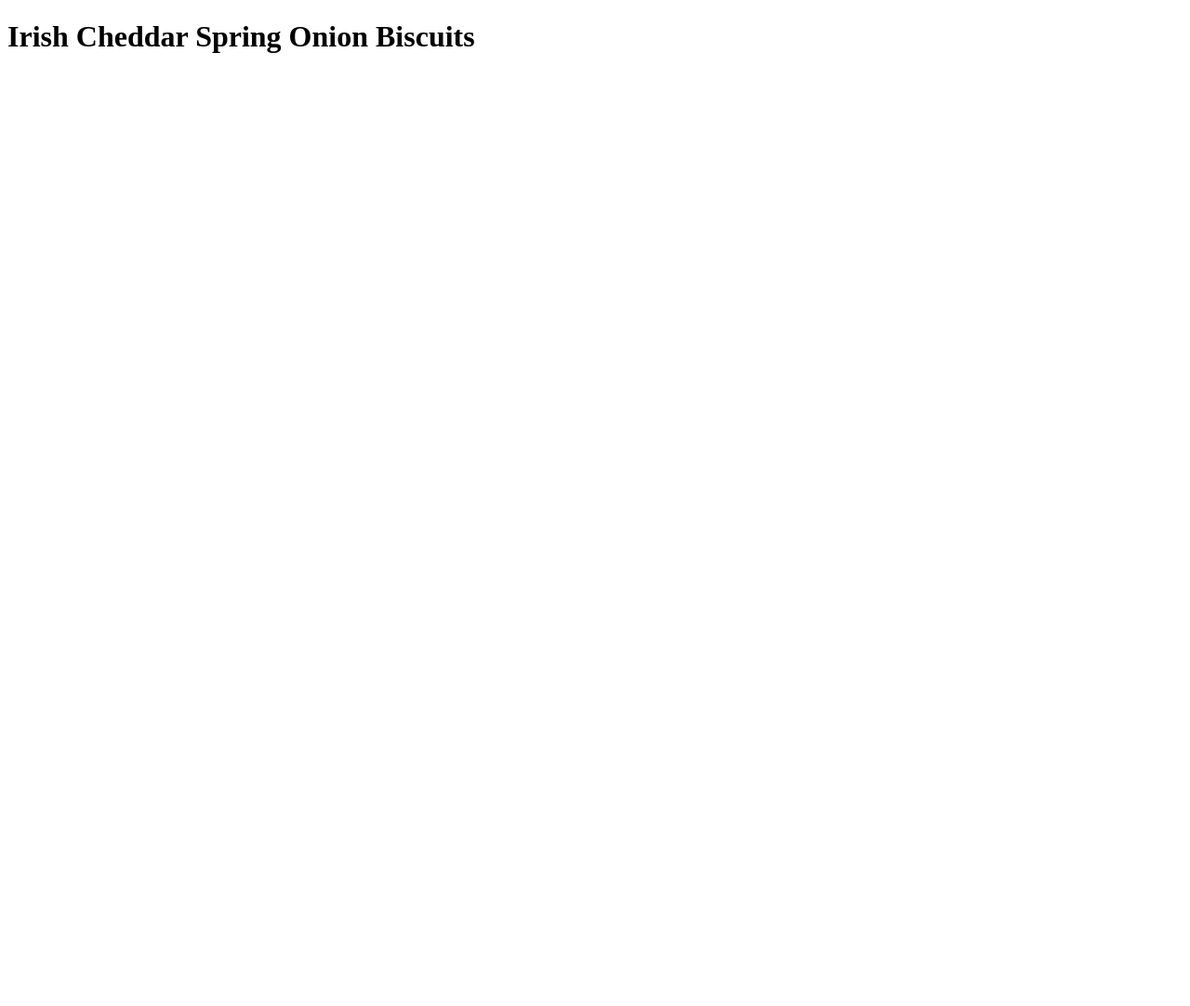
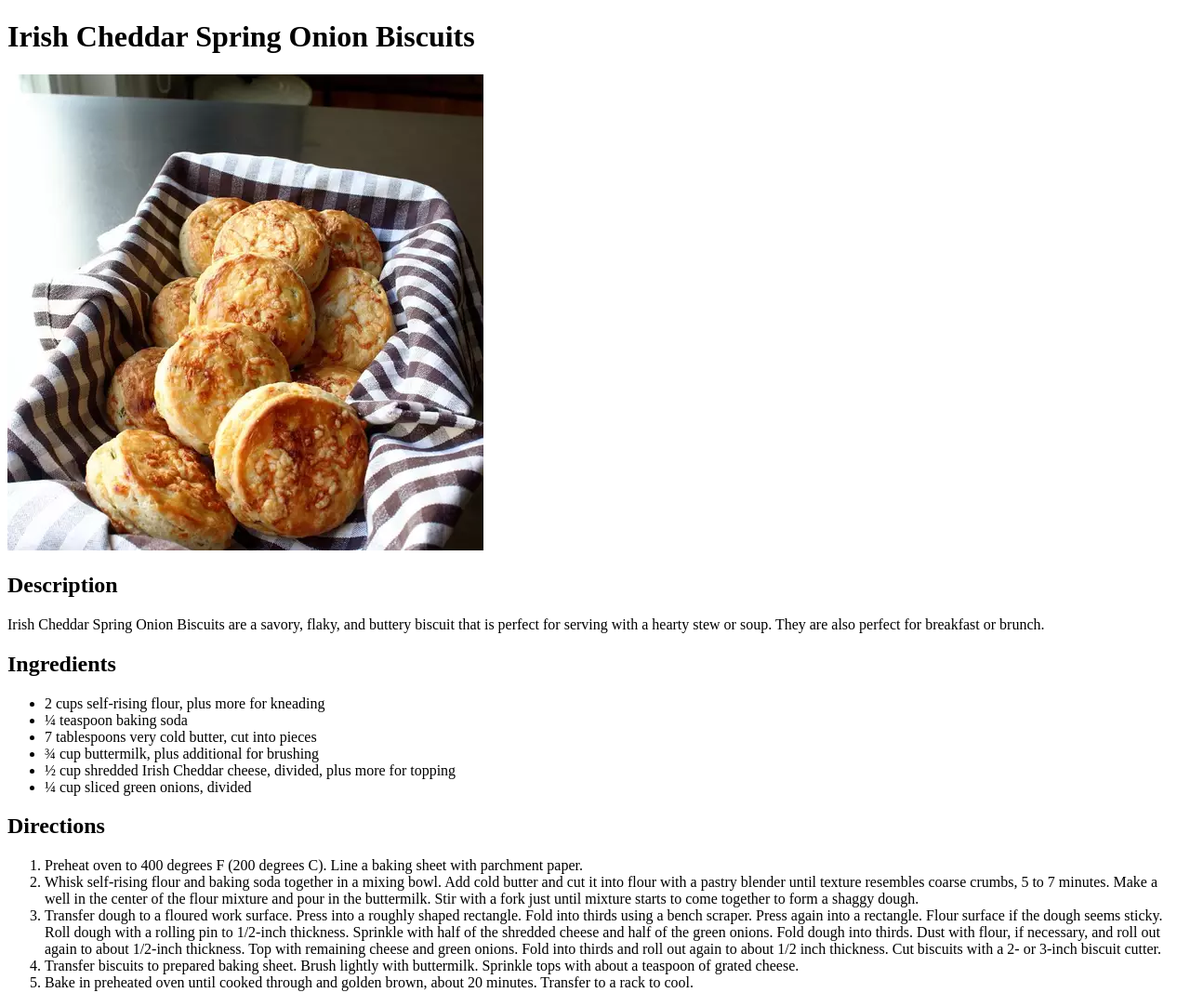
Before and after one commit to Ewest80/odin-recipes, a plain HTML site: page recipes/onion-biscuits.html in a window 1280 px wide. Shown: the whole page at 93% size. Before the commit the page ends 800 px from the top, so only its background shows below. Drawn offline with Linux system fonts and the light colour scheme.

Commit message:
Update the Onion Biscuits recipe

```diff
--- a/recipes/onion-biscuits.html
+++ b/recipes/onion-biscuits.html
@@ -6,5 +6,43 @@
   </head>
   <body>
     <h1>Irish Cheddar Spring Onion Biscuits</h1>
+    <img src="../img/onion-biscuits.webp" alt="Image of Irish Cheddar Spring Onion Biscuits">
+
+    <h2>Description</h2>
+    <p>Irish Cheddar Spring Onion Biscuits are a savory, flaky, and buttery biscuit that is perfect for serving with a
+      hearty stew or soup. They are also perfect for breakfast or brunch.</p>
+
+    <h2>Ingredients</h2>
+    <ul>
+      <li>2 cups self-rising flour, plus more for kneading</li>
+      <li>¼ teaspoon baking soda</li>
+      <li>7 tablespoons very cold butter, cut into pieces</li>
+      <li>¾ cup buttermilk, plus additional for brushing</li>
+      <li>½ cup shredded Irish Cheddar cheese, divided, plus more for topping</li>
+      <li>¼ cup sliced green onions, divided</li>
+    </ul>
+
+    <h2>Directions</h2>
+    <ol>
+      <li>Preheat oven to 400 degrees F (200 degrees C). Line a baking sheet with parchment paper.</li>
+      <li>Whisk self-rising flour and baking soda together in a mixing bowl. Add cold butter and cut it into flour with
+        a pastry blender until texture resembles coarse crumbs, 5 to 7 minutes. Make a well in the center of the flour
+        mixture and pour in the buttermilk. Stir with a fork just until mixture starts to come together to form a shaggy
+        dough.
+      </li>
+      <li>Transfer dough to a floured work surface. Press into a roughly shaped rectangle. Fold into thirds using a
+        bench scraper. Press again into a rectangle. Flour surface if the dough seems sticky. Roll dough with a rolling
+        pin to 1/2-inch thickness. Sprinkle with half of the shredded cheese and half of the green onions. Fold dough
+        into thirds. Dust with flour, if necessary, and roll out again to about 1/2-inch thickness. Top with remaining
+        cheese and green onions. Fold into thirds and roll out again to about 1/2 inch thickness. Cut biscuits with a 2-
+        or 3-inch biscuit cutter.
+      </li>
+      <li>Transfer biscuits to prepared baking sheet. Brush lightly with buttermilk. Sprinkle tops with about a teaspoon
+        of grated cheese.
+      </li>
+      <li>Bake in preheated oven until cooked through and golden brown, about 20 minutes. Transfer to a rack to cool.
+      </li>
+    </ol>
+
   </body>
 </html>
```
